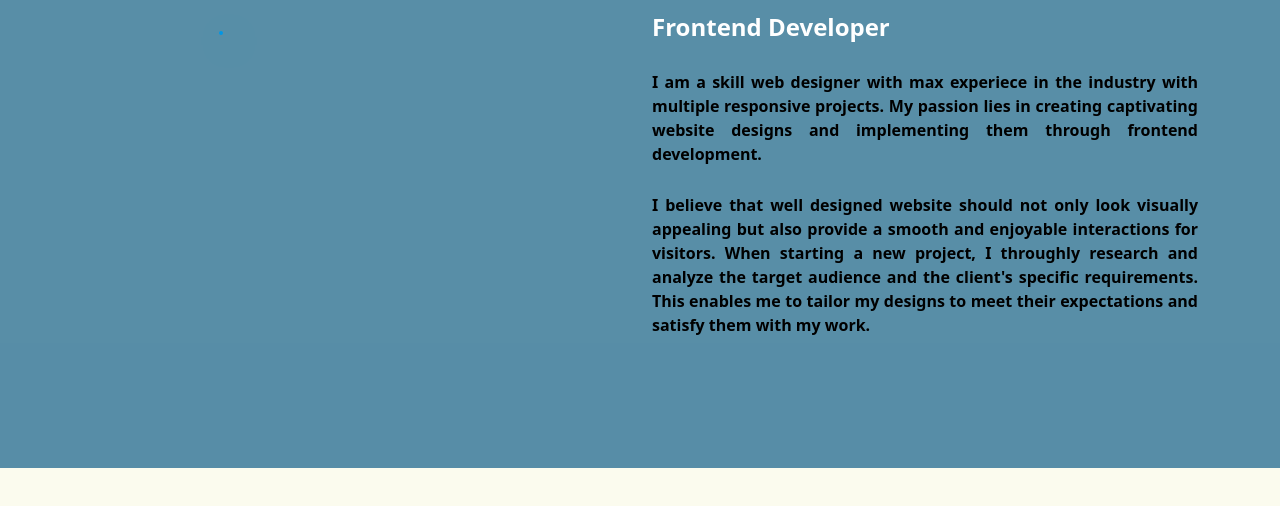
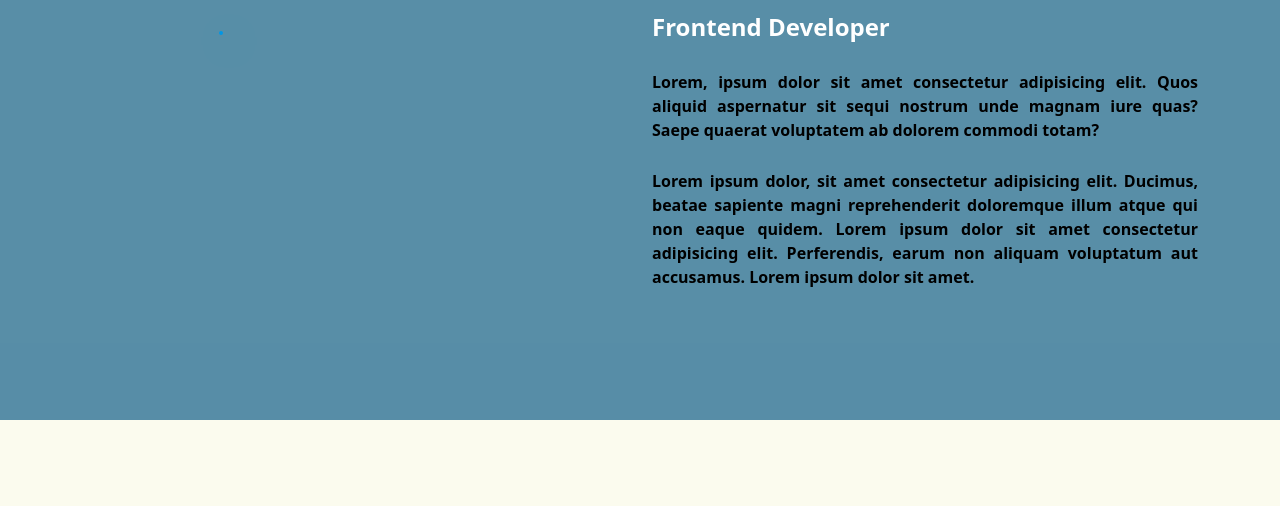
Before and after one commit to payal-kashyap/portfolio-template, a plain HTML site: page index.html in a window 1280 px wide. Shown: the part 674-1180 px from the top of the page. Drawn offline with nearby package versions, Linux system fonts and the light colour scheme; a script that the page names is missing.

Commit message:
about-para

```diff
--- a/index.html
+++ b/index.html
@@ -150,15 +150,9 @@
                             About <span class="section-head-diff-color-dark">Me</span></h1>
                         <div data-aos="fade-right" data-aos-duration="1500" data-aos-easing="linear">
                             <h4 class="about-me-head">Frontend Developer</h4>
-                            <p class="about-me-para">I am a skill web designer with max experiece in the industry with
-                                multiple responsive projects. My passion lies in creating captivating website designs
-                                and implementing them through frontend development. </p>
+                            <p class="about-me-para">Lorem, ipsum dolor sit amet consectetur adipisicing elit. Quos aliquid aspernatur sit sequi nostrum unde magnam iure quas? Saepe quaerat voluptatem ab dolorem commodi totam? </p>
                             <p class="about-me-para">
-                                I believe that well designed website
-                                should not only look visually appealing but also provide a smooth and enjoyable
-                                interactions for visitors. When starting a new project, I throughly research and analyze
-                                the target audience and the client's specific requirements. This enables me to tailor my
-                                designs to meet their expectations and satisfy them with my work.
+                                Lorem ipsum dolor, sit amet consectetur adipisicing elit. Ducimus, beatae sapiente magni reprehenderit doloremque illum atque qui non eaque quidem. Lorem ipsum dolor sit amet consectetur adipisicing elit. Perferendis, earum non aliquam voluptatum aut accusamus. Lorem ipsum dolor sit amet.
                             </p>
                         </div>
 
```
